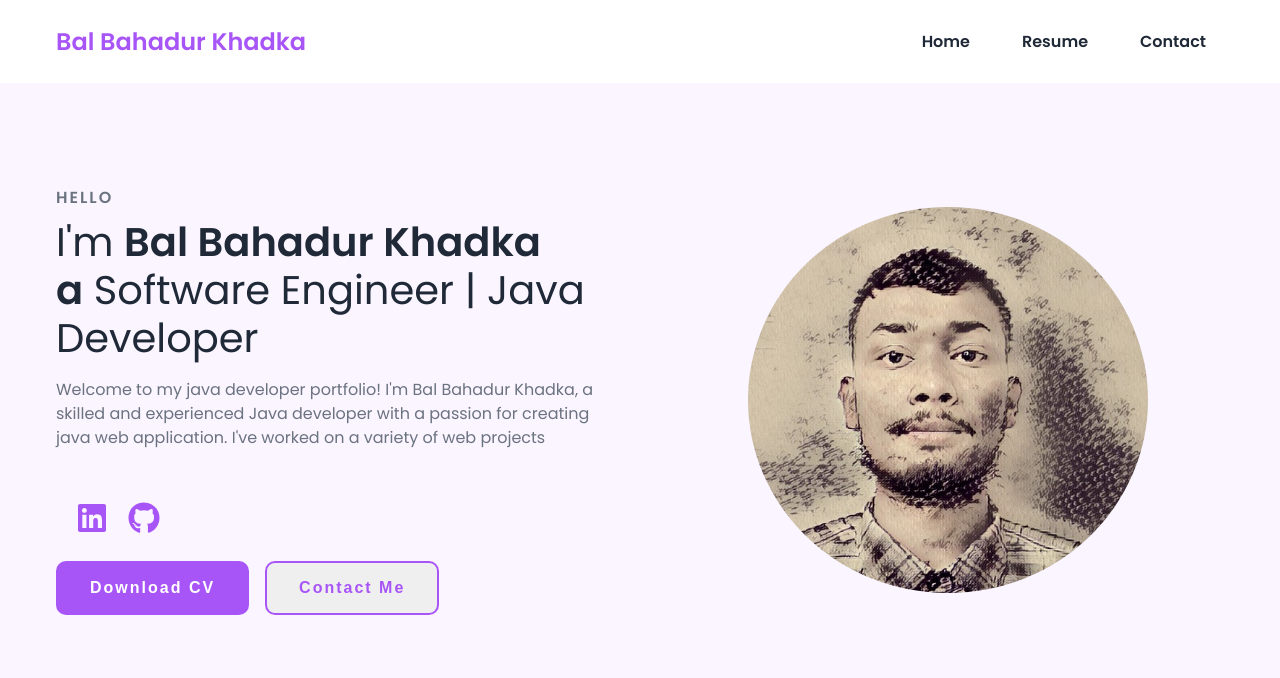
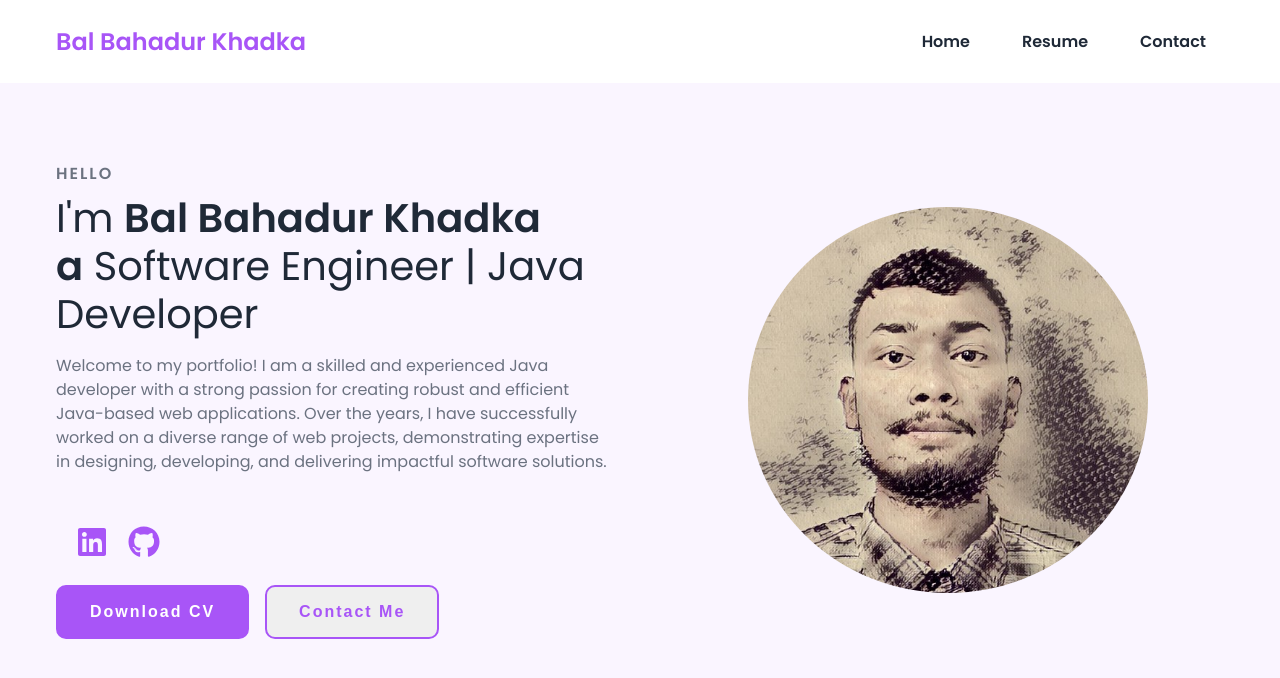
Before and after one commit to bbk8910/my-portfolio, a plain HTML site: page index.html in a window 1280 px wide. Drawn offline with nearby package versions, Linux system fonts and the light colour scheme.

Commit message:
refactor description text

```diff
--- a/index.html
+++ b/index.html
@@ -36,9 +36,7 @@
             I'm <span>Bal Bahadur Khadka<br />a</span> Software Engineer | Java Developer
           </h1>
           <p class="description">
-            Welcome to my java developer portfolio! I'm Bal Bahadur Khadka, a skilled and
-            experienced Java developer with a passion for creating java web application. I've worked on a variety of
-            web projects
+            Welcome to my portfolio! I am a skilled and experienced Java developer with a strong passion for creating robust and efficient Java-based web applications. Over the years, I have successfully worked on a diverse range of web projects, demonstrating expertise in designing, developing, and delivering impactful software solutions.
           </p>
 
           <div class="social__content">
```
